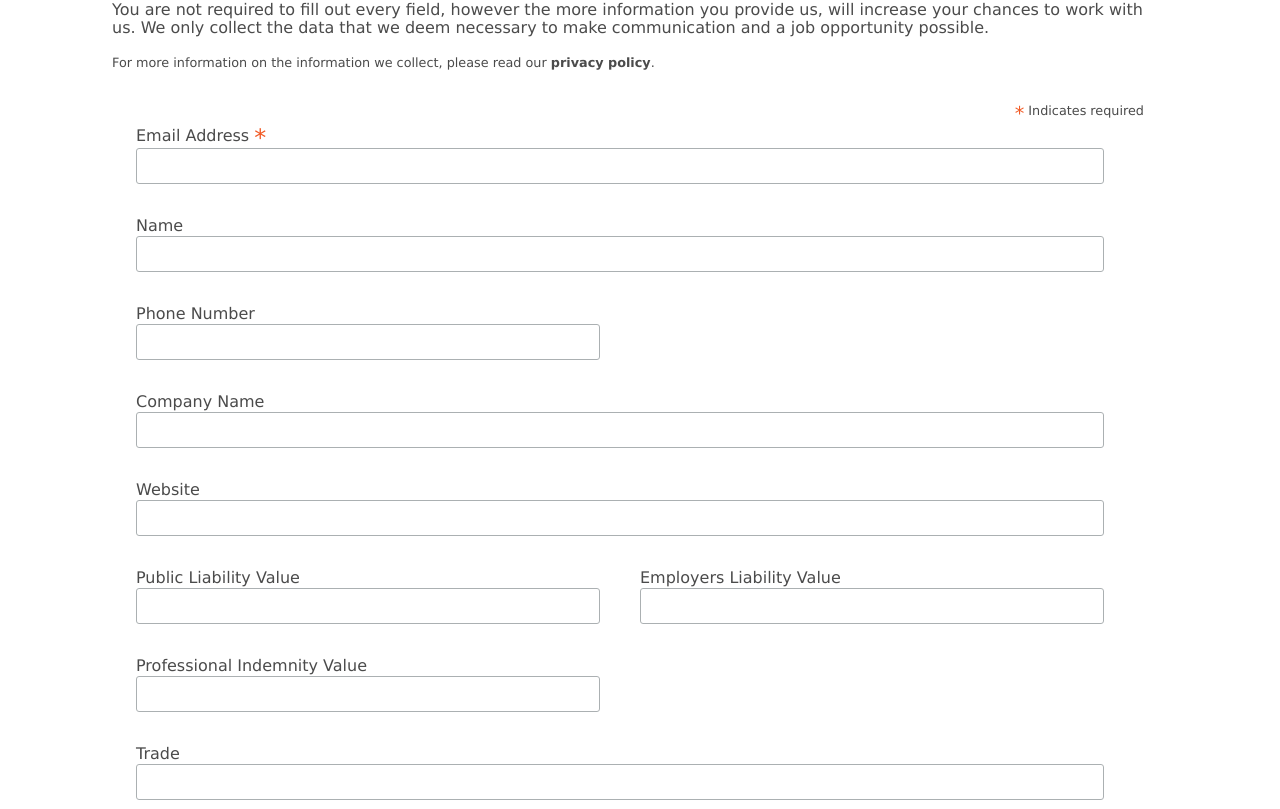
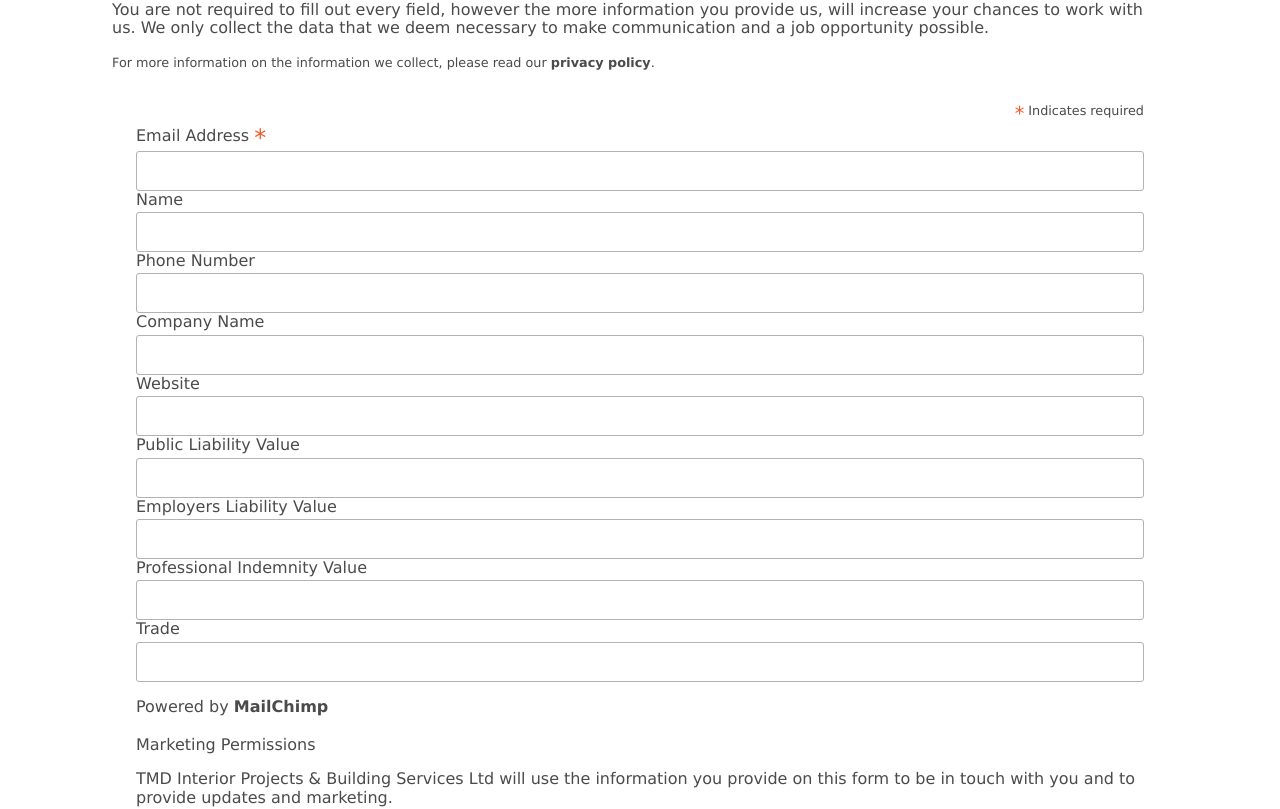
Before and after one commit to jackdomleo7/tmdip.co.uk, a Vue app: page /sub-contractors in a window 1280 px wide. Shown: the part 740-1549 px from the top of the page. Built offline with nearby package versions, Linux system fonts and the light colour scheme.

Commit message:
Style textbox

```diff
--- a/src/views/SubContractors/MailchimpForm.vue
+++ b/src/views/SubContractors/MailchimpForm.vue
@@ -15,75 +15,75 @@
           <small><span class="form__required">*</span> Indicates required</small>
         </div>
         <div class="mc-field-group">
-          <label>
-						Email Address <span class="form__required">*</span>
+          <label class="textbox">
+						<span>Email Address <span class="form__required">*</span></span>
 						<input
 							type="email"
 							value=""
 							name="EMAIL"
-							class="required email"
+							class="textbox__entry"
 							id="mce-EMAIL"
 						/>
           </label>
         </div>
         <div class="mc-field-group">
-          <label>
+          <label class="textbox">
 						Name
-						<input type="text" value="" name="NAME" class="" id="mce-NAME" />
+						<input type="text" value="" name="NAME" class="textbox__entry" id="mce-NAME" />
 					</label>
         </div>
         <div class="mc-field-group size1of2">
-          <label>
+          <label class="textbox">
 						Phone Number
-						<input type="text" name="PHONE" class="" value="" id="mce-PHONE" />
+						<input type="text" name="PHONE" class="textbox__entry" value="" id="mce-PHONE" />
 					</label>
         </div>
         <div class="mc-field-group">
-          <label>
+          <label class="textbox">
 						Company Name
 						<input
 							type="text"
 							value=""
 							name="COMPANY"
-							class=""
+							class="textbox__entry"
 							id="mce-COMPANY"
 						/>
 					</label>
         </div>
         <div class="mc-field-group">
-          <label>
+          <label class="textbox">
 						Website
 						<input
 							type="url"
 							value=""
 							name="CWEBSITE"
-							class=" url"
+							class="textbox__entry"
 							id="mce-CWEBSITE"
 						/>
 					</label>
         </div>
         <div class="mc-field-group size1of2">
-          <label>
+          <label class="textbox">
 						Public Liability Value
-						<input type="number" name="PLV" class="" value="" id="mce-PLV" />
+						<input type="number" name="PLV" class="textbox__entry" value="" id="mce-PLV" />
 					</label>
         </div>
         <div class="mc-field-group size1of2">
-          <label>
+          <label class="textbox">
 						Employers Liability Value
-						<input type="number" name="ELV" class="" value="" id="mce-ELV" />
+						<input type="number" name="ELV" class="textbox__entry" value="" id="mce-ELV" />
 					</label>
         </div>
         <div class="mc-field-group size1of2">
-          <label>
+          <label class="textbox">
 						Professional Indemnity Value
-						<input type="number" name="PIV" class="" value="" id="mce-PIV" />
+						<input type="number" name="PIV" class="textbox__entry" value="" id="mce-PIV" />
 					</label>
         </div>
         <div class="mc-field-group">
-          <label>
+          <label class="textbox">
 						Trade
-						<input type="text" value="" name="TRADE" class="" id="mce-TRADE" />
+						<input type="text" value="" name="TRADE" class="textbox__entry" id="mce-TRADE" />
 					</label>
         </div>
         <p>
@@ -223,6 +223,31 @@ export default class MailchimpForm extends Vue {
 		box-shadow: 0 0 1rem var(--color-grey-500);
 	}
 }
+
+.textbox {
+	display: flex;
+	text-align: left;
+	flex-direction: column;
+
+	&__entry {
+		border: 1px solid var(--color-grey-500);
+		border-radius: 0.1875rem;
+		color: var(--color-grey-900);
+		display: block;
+		height: 2.5rem;
+		margin-top: 0.1875rem;
+		padding: 0 0.75rem;
+		width: 100%;
+
+		&:hover {
+			border-color: var(--color-grey-600);
+		}
+
+		&:focus {
+			border-color: var(--color-grey-900);
+		}
+	}
+}
 </style>
 
 <style scoped>
@@ -235,176 +260,4 @@ export default class MailchimpForm extends Vue {
   min-height: 0;
   padding-bottom: 0;
 }
-
-
-/* MailChimp Form Embed Code - Classic - 12/17/2015 v10.7 */
-#mc_embed_signup input {
-  border: 1px solid #abb0b2;
-  border-radius: 3px;
-}
-
-#mc_embed_signup input:focus {
-  border-color: #333;
-}
-
-
-#mc_embed_signup .mc-field-group {
-  clear: left;
-  min-height: 50px;
-  padding-bottom: 3%;
-  position: relative;
-  width: 96%;
-}
-
-#mc_embed_signup .size1of2 {
-  clear: none;
-  display: inline-block;
-  float: left;
-  margin-right: 4%;
-  width: 46%;
-}
-
-#mc_embed_signup .mc-field-group label {
-  display: block;
-  margin-bottom: 3px;
-}
-
-#mc_embed_signup .mc-field-group input {
-  display: block;
-  padding: 8px 0;
-  text-indent: 2%;
-  width: 100%;
-}
-
-#mc_embed_signup .mc-field-group select {
-  display: inline-block;
-  margin-bottom: 2px;
-  padding: 5px 0;
-  width: 99%;
-}
-
-#mc_embed_signup .datefield,
-#mc_embed_signup .phonefield-us {
-  padding: 5px 0;
-}
-
-#mc_embed_signup .datefield input,
-#mc_embed_signup .phonefield-us input {
-  display: inline;
-  letter-spacing: 1px;
-  margin: 0 2px;
-  padding: 5px 0 2px;
-  text-align: center;
-  width: 60px;
-}
-
-#mc_embed_signup .phonefield-us .phonearea input,
-#mc_embed_signup .phonefield-us .phonedetail1 input {
-  width: 40px;
-}
-
-#mc_embed_signup .datefield .monthfield input,
-#mc_embed_signup .datefield .dayfield input {
-  width: 30px;
-}
-
-#mc_embed_signup .datefield label,
-#mc_embed_signup .phonefield-us label {
-  display: none;
-}
-
-#mc_embed_signup .mc-field-group.input-group ul {
-  list-style: none;
-  margin: 0;
-  padding: 5px 0;
-}
-
-#mc_embed_signup .mc-field-group.input-group ul li {
-  display: block;
-  margin: 0;
-  padding: 3px 0;
-}
-
-#mc_embed_signup .mc-field-group.input-group label {
-  display: inline;
-}
-
-#mc_embed_signup .mc-field-group.input-group input {
-  border: none;
-  display: inline;
-  width: auto;
-}
-
-
-#mc_embed_signup div#mce-responses {
-  clear: both;
-  float: left;
-  margin: 0 5%;
-  overflow: hidden;
-  padding: 0 0.5em;
-  top: -1.4em;
-  width: 90%;
-}
-
-#mc_embed_signup div.response {
-  float: left;
-  font-weight: bold;
-  margin: 1em 0;
-  padding: 1em 0.5em 0.5em 0;
-  top: -1.5em;
-  width: 80%;
-  z-index: 1;
-}
-
-#mc_embed_signup #mce-error-response {
-  display: none;
-}
-
-#mc_embed_signup #mce-success-response {
-  color: var(--color-green);
-  display: none;
-}
-
-#mc_embed_signup label.error {
-  display: block;
-  float: none;
-  margin-left: 1.05em;
-  padding: 0.5em 0;
-  text-align: left;
-  width: auto;
-}
-
-#mc-embedded-subscribe {
-  clear: both;
-  display: block;
-  margin: 1em 0 1em 5%;
-  width: auto;
-}
-
-#mc_embed_signup #num-subscribers {
-  font-size: 1.1em;
-}
-
-#mc_embed_signup #num-subscribers span {
-  border: 1px solid #ccc;
-  font-weight: bold;
-  margin-right: 0.5em;
-  padding: 0.5em;
-}
-
-#mc_embed_signup #mc-embedded-subscribe-form div.mce_inline_error {
-  background-color: rgba(255, 255, 255, 0.85);
-  border-radius: 3px;
-  color: #e85c41;
-  display: inline-block;
-  font-size: 14px;
-  font-weight: normal;
-  margin: 2px 0 1em;
-  padding: 5px 10px;
-  z-index: 1;
-}
-
-#mc_embed_signup #mc-embedded-subscribe-form input.mce_inline_error {
-  border: 2px solid #e85c41;
-}
 </style>
```
